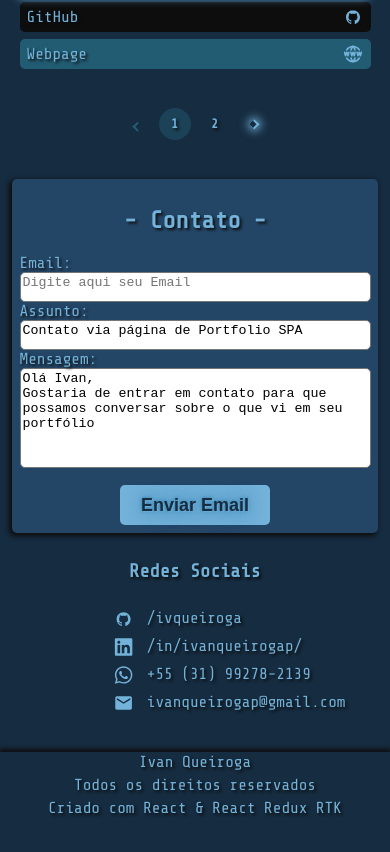
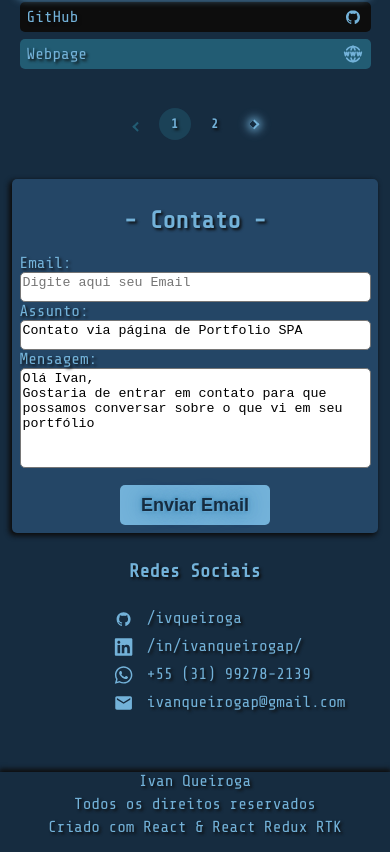
Before and after one commit to ivqueiroga/ivan-port-spa, a React (Create React App) app: page / in a window 390 px wide. Shown: the part 2637-3489 px from the top of the page. Built offline with nearby package versions, Linux system fonts and the light colour scheme.

Commit message:
footer spacing

```diff
--- a/src/components/Footer.css
+++ b/src/components/Footer.css
@@ -15,7 +15,7 @@
 
 @media only screen and (max-width: 769px) {
   .footer-container {
-    margin-top: 5%;
+    margin-top: 10%;
   }
   .footer-container>p {
     width: 90%;
```
